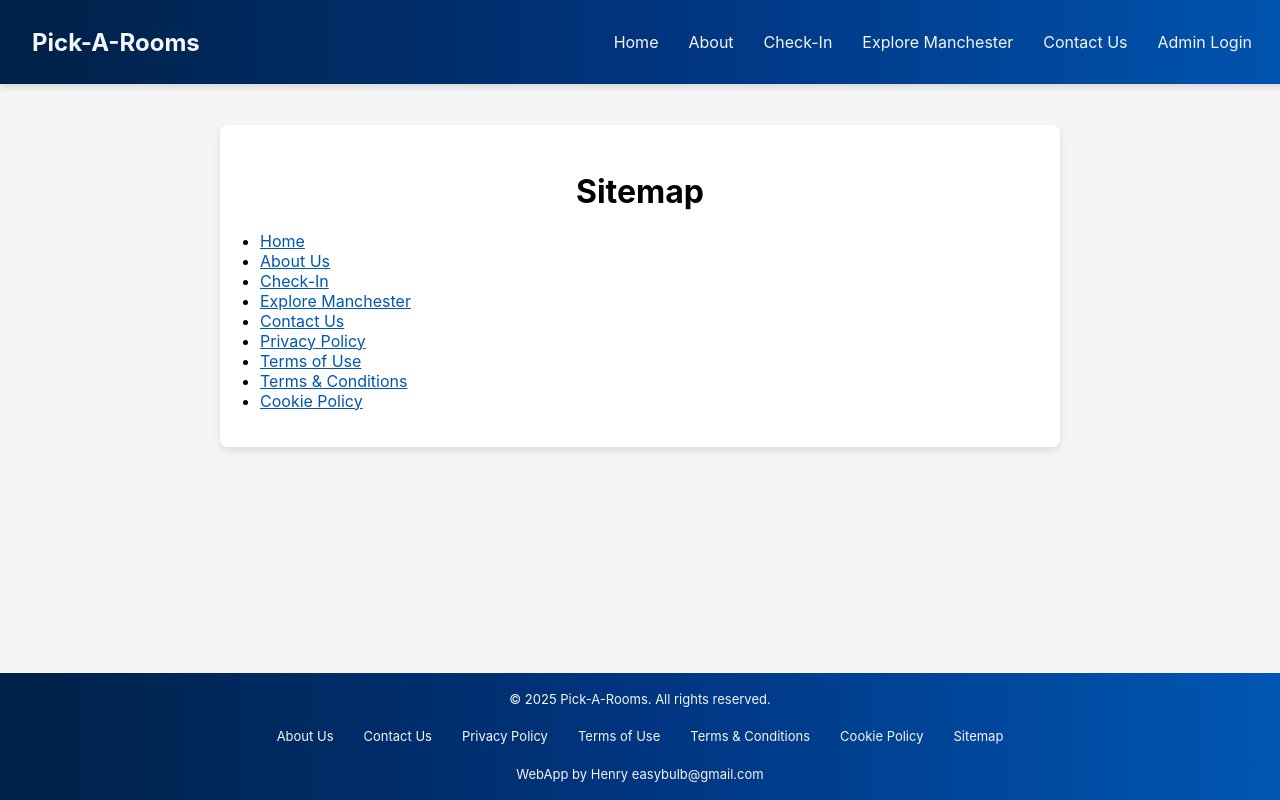
After one commit to easybulb/pickarooms, a Django app: page /sitemap/ in a window 1280 px wide. The commit adds this page. Run offline with Django 5.2, Linux system fonts and the light colour scheme.

Commit message:
Added more footer templates e.g sitemap and others

```diff
--- /dev/null
+++ b/main/templates/main/sitemap.html
@@ -0,0 +1,20 @@
+{% extends 'base.html' %}
+
+{% block title %}Sitemap - Pick A Rooms{% endblock %}
+
+{% block content %}
+<section class="footer-page-container">
+    <h1>Sitemap</h1>
+    <ul>
+        <li><a href="{% url 'home' %}">Home</a></li>
+        <li><a href="{% url 'about' %}">About Us</a></li>
+        <li><a href="{% url 'checkin' %}">Check-In</a></li>
+        <li><a href="{% url 'explore_manchester' %}">Explore Manchester</a></li>
+        <li><a href="{% url 'contact' %}">Contact Us</a></li>
+        <li><a href="{% url 'privacy_policy' %}">Privacy Policy</a></li>
+        <li><a href="{% url 'terms_of_use' %}">Terms of Use</a></li>
+        <li><a href="{% url 'terms_conditions' %}">Terms & Conditions</a></li>
+        <li><a href="{% url 'cookie_policy' %}">Cookie Policy</a></li>
+    </ul>
+</section>
+{% endblock %}
--- a/main/urls.py
+++ b/main/urls.py
@@ -1,7 +1,10 @@
 from django.urls import path
 from . import views
 from django.contrib.auth.views import LogoutView
-from .views import privacy_policy
+from .views import (
+    privacy_policy, terms_of_use, terms_conditions,
+    cookie_policy, sitemap
+)
 
 urlpatterns = [
     path('', views.home, name='home'),
@@ -19,4 +22,8 @@ urlpatterns = [
     path('admin-page/available-rooms/', views.available_rooms, name='available_rooms'),
     path('admin-page/past-guests/', views.past_guests, name='past_guests'),
     path('privacy-policy/', privacy_policy, name='privacy_policy'),
+    path('terms-of-use/', terms_of_use, name='terms_of_use'),
+    path('terms-and-conditions/', terms_conditions, name='terms_conditions'),
+    path('cookie-policy/', cookie_policy, name='cookie_policy'),
+    path('sitemap/', sitemap, name='sitemap'),
 ]
--- a/main/views.py
+++ b/main/views.py
@@ -306,3 +306,15 @@ def past_guests(request):
 
 def privacy_policy(request):
     return render(request, 'main/privacy_policy.html')
+
+def terms_of_use(request):
+    return render(request, 'main/terms_of_use.html')
+
+def terms_conditions(request):
+    return render(request, 'main/terms_conditions.html')
+
+def cookie_policy(request):
+    return render(request, 'main/cookie_policy.html')
+
+def sitemap(request):
+    return render(request, 'main/sitemap.html')
--- a/static/css/styles.css
+++ b/static/css/styles.css
@@ -200,24 +200,52 @@ nav {
   border-radius: 5px;
 }
 
+/* Footer Styling */
 footer {
-  /* background: linear-gradient(90deg, #2E2E2E, #1B263B); */
-  /* background: linear-gradient(90deg, #003580, #0056b3); */
   background: linear-gradient(90deg, #002147, #003580, #0056b3);
-  /* background: linear-gradient(90deg, #003580, #007bff); */
-  /* background: linear-gradient(90deg, #001f3f, #003580); */
   color: #F5F5F5;
-  padding: 2px 0;
-  z-index: 1;
+  padding: 5px 10px;
+  text-align: center;
 }
 
-footer p {
-  font-size: 0.8rem;
-  margin-left: 30px;
+.footer-container {
+  max-width: 1000px;
+  margin: 0 auto;
 }
 
-/* Privacy Policy Page */
-.privacy-policy-container {
+.email {
+  text-decoration: none;
+}
+
+.footer-container p {
+  font-size: 13px;
+}
+
+.footer-links {
+  list-style: none;
+  padding: 0;
+  margin-top: 10px;
+  display: flex;
+  justify-content: center;
+  flex-wrap: wrap;
+}
+
+.footer-links li {
+  margin: 5px 15px;
+}
+
+.footer-links a {
+  color: #F5F5F5;
+  text-decoration: none;
+  font-size: 13px;
+}
+
+.footer-links a:hover {
+  text-decoration: underline;
+}
+
+/* Footer Pages Styling */
+.footer-page-container {
   max-width: 800px;
   margin: 40px auto;
   padding: 20px;
@@ -226,46 +254,48 @@ footer p {
   box-shadow: 0 4px 8px rgba(0, 0, 0, 0.1);
 }
 
-.privacy-policy-container h1 {
+.footer-page-container h1 {
   font-size: 2rem;
   text-align: center;
   margin-bottom: 20px;
 }
 
-.privacy-policy-container h2 {
-  font-size: 1.5rem;
-  margin-top: 20px;
-  color: #003580;
-}
-
-.privacy-policy-container p, .privacy-policy-container ul {
+.footer-page-container p {
   font-size: 1.1rem;
   line-height: 1.6;
   color: #333;
 }
 
-.privacy-policy-container ul {
+.footer-page-container ul {
   padding-left: 20px;
 }
 
-.privacy-policy-container a {
+.footer-page-container a {
   color: #0056b3;
   text-decoration: underline;
 }
 
-.privacy-policy-container a:hover {
+.footer-page-container a:hover {
   color: #003580;
 }
 
-/* Footer Link */
-.footer-link {
-  color: #F5F5F5;
-  text-decoration: underline;
+.email a {
+  color: #F5F5F5; /* Default color */
+  text-decoration: none; /* Remove underline */
 }
 
-.footer-link:hover {
-  color: #FFD700;
+.email a:visited {
+  color: #F5F5F5; /* Ensures visited links do not change color */
 }
+
+.email a:hover {
+  color: #FFD700; /* Optional: Change color on hover */
+}
+
+.email a:active {
+  color: #F5F5F5; /* Ensures active/clicked state remains the same */
+}
+
 
 
 @media (max-width: 480px) {
--- a/templates/base.html
+++ b/templates/base.html
@@ -19,7 +19,7 @@
             <a href="/">Pick-A-Rooms</a>
         </div>
         <div class="menu-toggle" id="mobile-menu">
-            <p class="menu">Menu ^</p>
+            <p class="menu">More ^</p>
         </div>
         <nav>
             <ul class="nav-links">
@@ -63,9 +63,21 @@
 
     <!-- Footer -->
     <footer>
-        <p>&copy; 2025 Pick-A-Rooms. <br>WebApp by Henry easybulb@gmail.com</p>
-        <p><a href="{% url 'privacy_policy' %}" class="footer-link">Privacy Policy</a></p>
+        <div class="footer-container">
+            <p>&copy; 2025 Pick-A-Rooms. All rights reserved.</p>
+            <ul class="footer-links">
+                <li><a href="{% url 'about' %}">About Us</a></li>
+                <li><a href="{% url 'contact' %}">Contact Us</a></li>
+                <li><a href="{% url 'privacy_policy' %}">Privacy Policy</a></li>
+                <li><a href="{% url 'terms_of_use' %}">Terms of Use</a></li>
+                <li><a href="{% url 'terms_conditions' %}">Terms & Conditions</a></li>
+                <li><a href="{% url 'cookie_policy' %}">Cookie Policy</a></li>
+                <li><a href="{% url 'sitemap' %}">Sitemap</a></li>
+            </ul>
+            <p>WebApp by Henry <span class="email"><a href="mailto:easybulb@gmail.com">easybulb@gmail.com</a></p></span></p>
+        </div>
     </footer>
+
 
     <script src="{% static 'js/script.js' %}"></script>
 
```
Also changed, not shown: other parts of static/css/styles.css (+36 -0 lines), main/templates/main/cookie_policy.html (added, +10 -0 lines), main/templates/main/terms_conditions.html (added, +10 -0 lines), main/templates/main/terms_of_use.html (added, +11 -0 lines), 1 other file.
